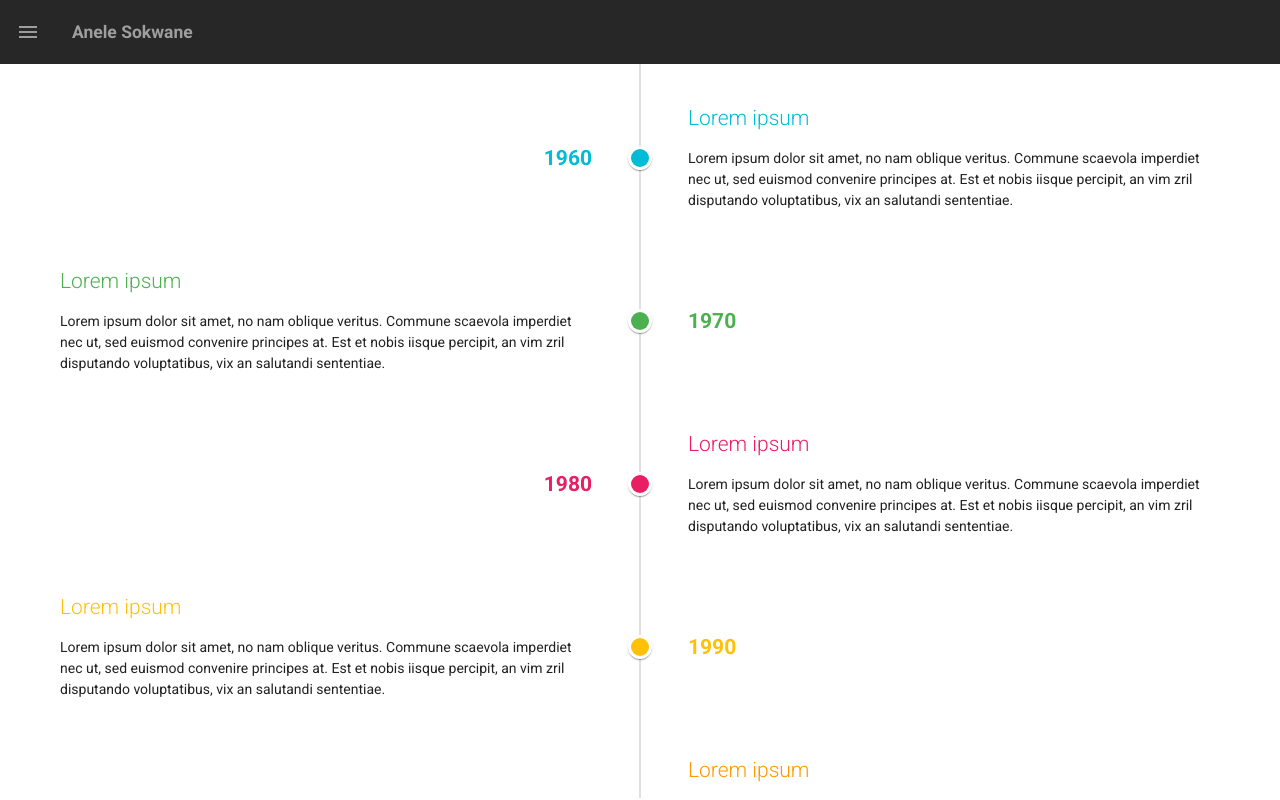
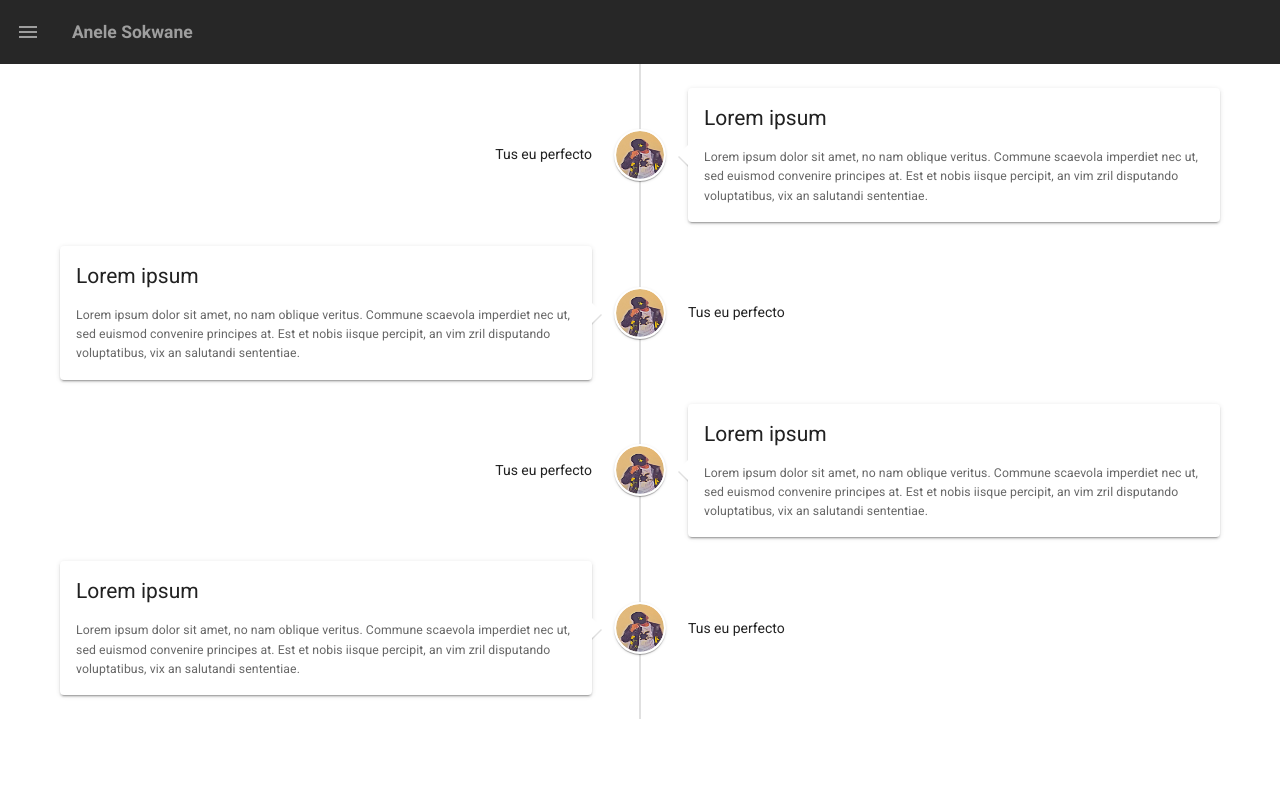
Before and after one commit to KingAJ19/New-Portfolio-, a Vue app: page /about in a window 1280 px wide. Built offline with nearby package versions, Linux system fonts and the light colour scheme; a web font is replaced by a local one; what semantic-ui-vue, vue-typer would draw is missing.

Commit message:
added a timeline on my about page

```diff
--- a/src/views/About.vue
+++ b/src/views/About.vue
@@ -1,57 +1,28 @@
 <template>
   <v-timeline>
     <v-timeline-item
-      v-for="(year, i) in years"
-      :key="i"
-      :color="year.color"
-      small
+      v-for="n in 4"
+      :key="n"
+      large
     >
+      <template v-slot:icon>
+        <v-avatar>
+          <img src="/Anele.jpg">
+        </v-avatar>
+      </template>
       <template v-slot:opposite>
-        <span
-          :class="`headline font-weight-bold ${year.color}--text`"
-          v-text="year.year"
-        ></span>
+        <span>Tus eu perfecto</span>
       </template>
-      <div class="py-4">
-        <h2 :class="`headline font-weight-light mb-4 ${year.color}--text`">
+      <v-card class="elevation-2">
+        <v-card-title class="headline">
           Lorem ipsum
-        </h2>
-        <div>
-          Lorem ipsum dolor sit amet, no nam oblique veritus. Commune scaevola imperdiet nec ut, sed euismod convenire principes at. Est et nobis iisque percipit, an vim zril disputando voluptatibus, vix an salutandi sententiae.
-        </div>
-      </div>
+        </v-card-title>
+        <v-card-text>Lorem ipsum dolor sit amet, no nam oblique veritus. Commune scaevola imperdiet nec ut, sed euismod convenire principes at. Est et nobis iisque percipit, an vim zril disputando voluptatibus, vix an salutandi sententiae.</v-card-text>
+      </v-card>
     </v-timeline-item>
   </v-timeline>
 </template>
 
-<script>
-  export default {
-    data: () => ({
-      years: [
-        {
-          color: 'cyan',
-          year: '1960',
-        },
-        {
-          color: 'green',
-          year: '1970',
-        },
-        {
-          color: 'pink',
-          year: '1980',
-        },
-        {
-          color: 'amber',
-          year: '1990',
-        },
-        {
-          color: 'orange',
-          year: '2000',
-        },
-      ],
-    }),
-  }
-</script>
 <style scoped>
 .content {
   display: flex;
```
